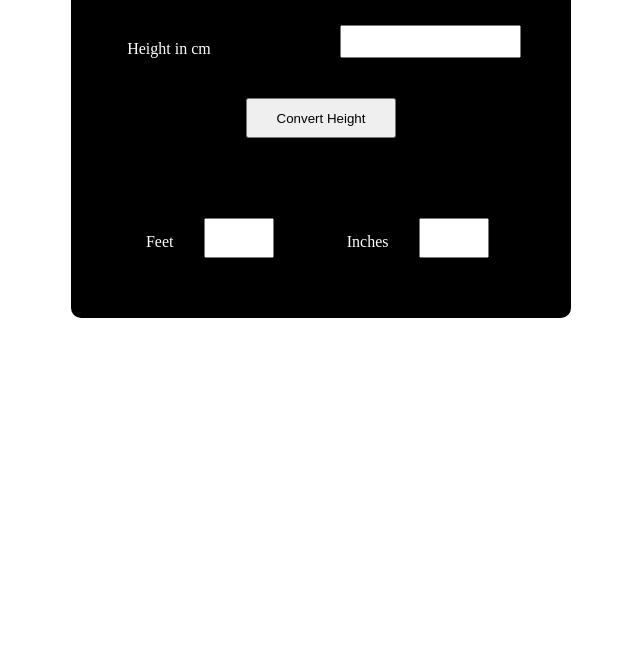
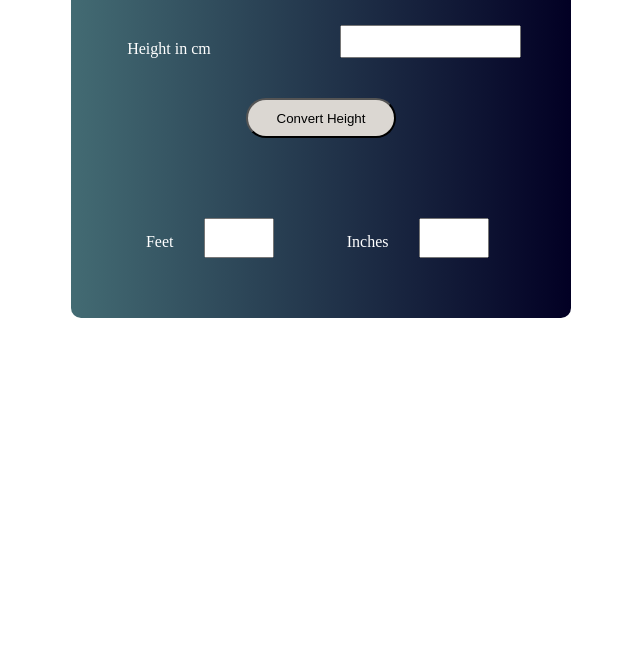
Before and after one commit to joaofelipe0202/height_converter, a plain HTML site: page index.html in a window 1280 px wide. Shown: the part 132-800 px from the top of the page, without its empty margins (319-959 px from the left). Drawn offline with Linux system fonts and the light colour scheme.

Commit message:
applying gradient to the container background-color

```diff
--- a/css/style.css
+++ b/css/style.css
@@ -8,7 +8,8 @@
   margin: 50px auto;
   width: 500px;
   height: 400px;
-  background-color: black;
+  background: rgb(2,0,36);
+  background: linear-gradient(270deg, rgba(2,0,36,1) 0%, rgba(67,107,115,1) 100%);
   border-radius: 10px;
 }
 
@@ -53,4 +54,6 @@
 .convert-height {
   width: 150px;
   height: 40px;
+  border-radius: 25px;
+  background-color: rgb(219,215,210);
 }
```
